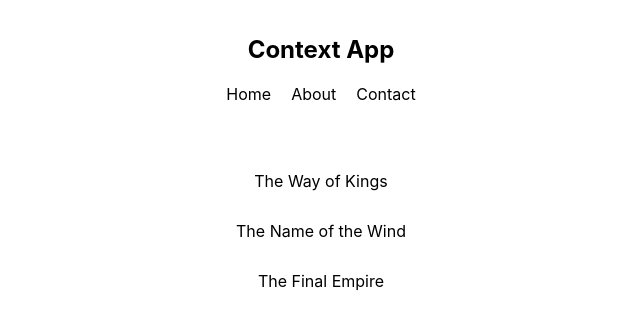
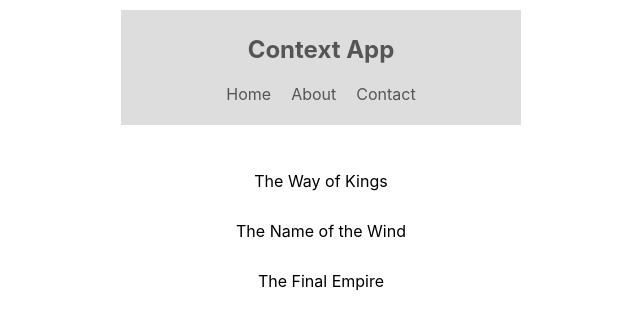
Before and after one commit to aloha45/react-context-app, a React (Create React App) app: page / in a window 1280 px wide. Shown: the top 328 px of the page, without its empty margins (319-959 px from the left). Built offline with nearby package versions, Linux system fonts and the light colour scheme.

Commit message:
test color

```diff
--- a/src/Components/Navbar.js
+++ b/src/Components/Navbar.js
@@ -1,10 +1,15 @@
 import React, { Component } from 'react';
+import { ThemeContext } from '../Contexts/ThemeContext';
 
 class Navbar extends Component {
+    static contextType = ThemeContext;
     render() {
+        console.log(this.context)
+        const { isLightTheme, light, dark } = this.context;
+        const theme = isLightTheme ? light : dark;
         return (
             <>
-                <nav>
+                <nav style={{ background: theme.ui, color: theme.syntax }}>
                     <h1>Context App</h1>
                     <ul>
                         <li>Home</li>
```
